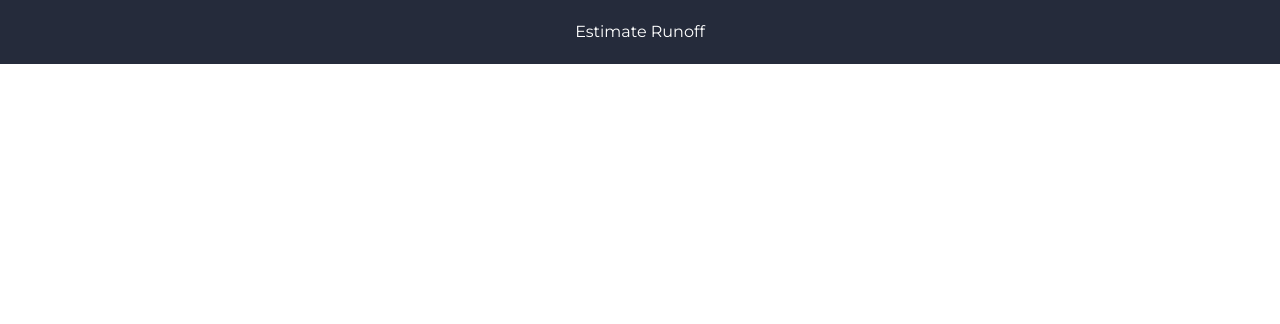
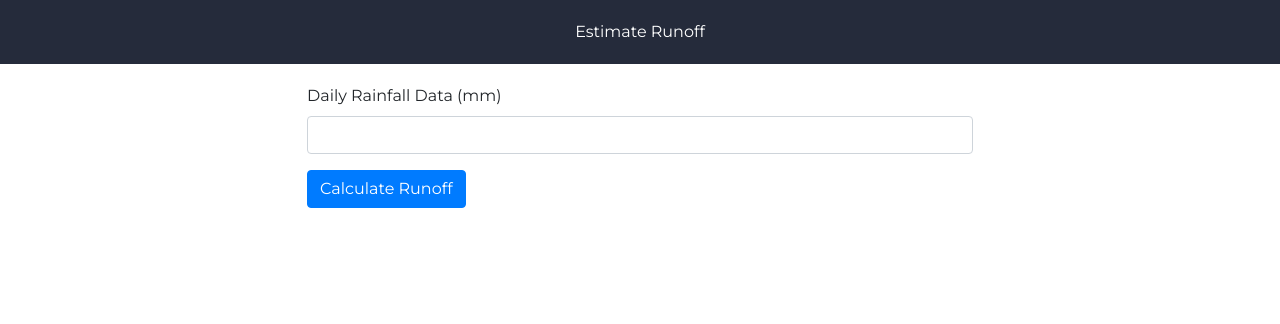
Before and after one commit to gaurav-chaurasia/Estimate-Runoff, a PHP site: page / in a window 1280 px wide. Shown: the top 324 px of the page. Run offline with PHP 8.4, Linux system fonts and the light colour scheme.

Commit message:
basic form added

```diff
--- a/css/style.css
+++ b/css/style.css
@@ -30,3 +30,8 @@
     background-color: #30384d;
     transition: 0.5s;
 }
+
+.form {
+    width: 60%;
+    margin: 20px auto;
+}
--- a/index.html
+++ b/index.html
@@ -31,7 +31,15 @@
 
 
     <div class="container">
-
+        <form class="form">
+			<div class="form-group">
+				<label for="username">Daily Rainfall Data (mm)</label>
+				<input class="form-control" type="number" step=0.001 name="username">
+			</div>
+			<div class="form-group">
+				<button class="btn btn-primary">Calculate Runoff</button>
+			</div>
+		</form>
     </div>
 
     <!-- jQuery and JS bundle w/ Popper.js -->
```
Also changed, not shown: result.html (added).
